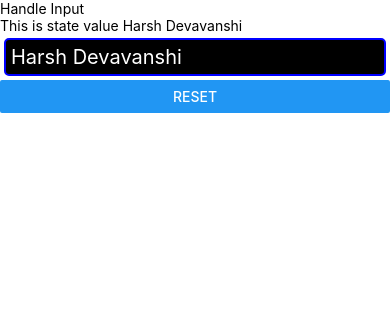
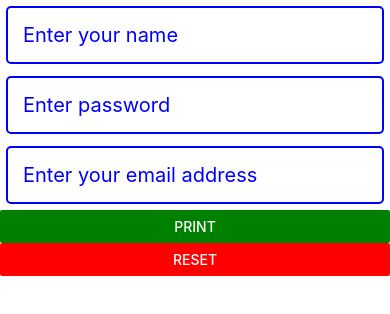
Before and after one commit to Devavanshi-Harsh/firstProject, a React Native app: screen / in a window 390 px wide. Shown: the top 314 px of the page. Built offline with nearby package versions, Linux system fonts and the light colour scheme.

Commit message:
form fields created and used

```diff
--- a/App.tsx
+++ b/App.tsx
@@ -2,31 +2,58 @@ import React, {useState} from 'react';
 import {Text, View, StyleSheet, TextInput, Button} from 'react-native';
 
 const App = () => {
-  const [data, setData] = useState('Harsh Devavanshi');
+  const [name, setName] = useState('');
+  const [password, setPassword] = useState('');
+  const [email, setEmail] = useState('');
+  const [display, setDisplay] = useState(false);
+  function resetHandler() {
+    setName('');
+    setPassword('');
+    setEmail('');
+    setDisplay(false);
+  }
   return (
     <View>
-      <Text>Handle Input</Text>
-      <Text>This is state value {data}</Text>
       <TextInput
         style={internalStyle.textInput}
-        placeholder="Enter your data"
-        value={data}
-        onChangeText={e => setData(e)}
+        placeholder="Enter your name"
+        value={name}
+        onChangeText={e => setName(e)}
       />
-      <Button title="reset" onPress={() => setData('')} />
+      <TextInput
+        style={internalStyle.textInput}
+        placeholder="Enter password"
+        secureTextEntry={true}
+        value={password}
+        onChangeText={e => setPassword(e)}
+      />
+      <TextInput
+        style={internalStyle.textInput}
+        placeholder="Enter your email address"
+        value={email}
+        onChangeText={e => setEmail(e)}
+      />
+      <Button color={'green'} title="Print" onPress={() => setDisplay(true)} />
+      <Button color={'red'} title="reset" onPress={resetHandler} />
+      {display && (
+        <View>
+          <Text>Name : {name}</Text>
+          <Text>Password : {password}</Text>
+          <Text>Email Address : {email}</Text>
+        </View>
+      )}
     </View>
   );
 };
 export default App;
 const internalStyle = StyleSheet.create({
   textInput: {
-    color: 'white',
-    backgroundColor: 'black',
+    color: 'blue',
     borderWidth: 2,
     borderColor: 'blue',
-    padding: 5,
+    padding: 15,
     fontSize: 20,
-    margin: 4,
+    margin: 6,
     borderRadius: 5,
   },
 });
```
